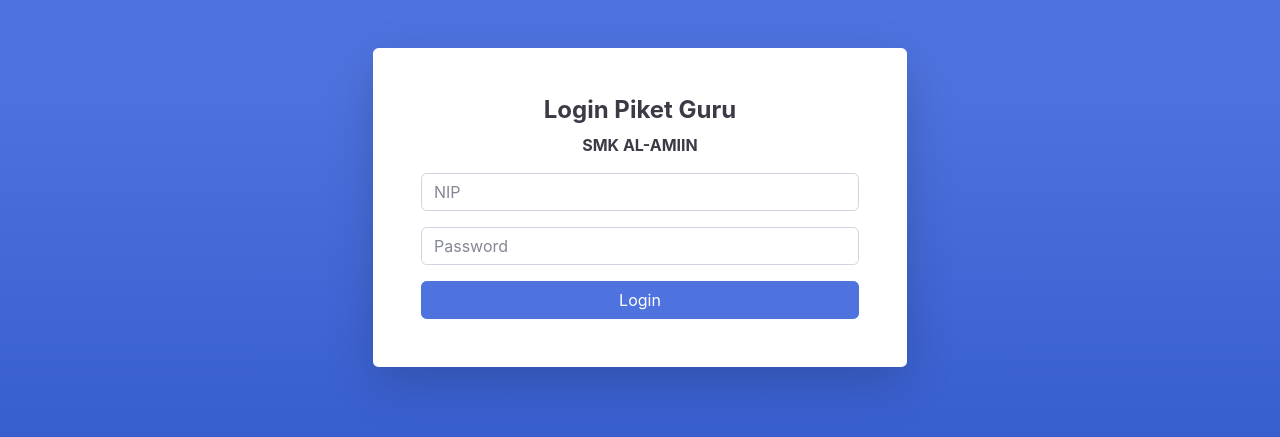
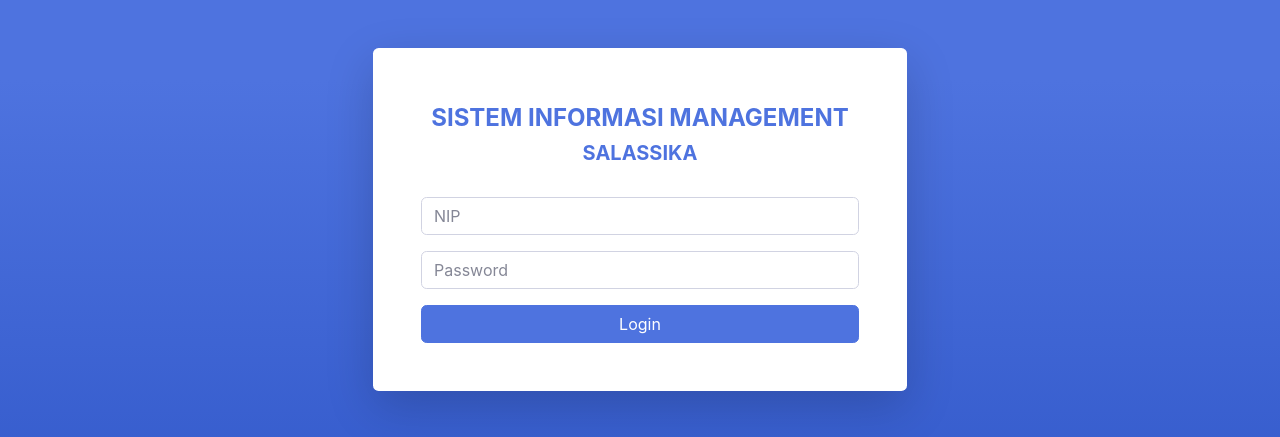
Before and after one commit to abdul-lambada/absensi_sekolah, a PHP site: page /auth/login.php in a window 1280 px wide. Shown: the top 437 px of the page. Run offline with PHP 8.4, Linux system fonts and the light colour scheme; a stand-in replaces the project's code that opens the database connection.

Commit message:
Fixed title to Management Salassika

```diff
--- a/admin/edit_guru.php
+++ b/admin/edit_guru.php
@@ -49,7 +49,7 @@ if ($_SERVER['REQUEST_METHOD'] == 'POST') {
     <meta charset="utf-8">
     <meta http-equiv="X-UA-Compatible" content="IE=edge">
     <meta name="viewport" content="width=device-width, initial-scale=1, shrink-to-fit=no">
-    <title>Edit Guru - Absensi Sekolah</title>
+    <title>Edit Guru - Management Salassika</title>
     <link href="../vendor/fontawesome-free/css/all.min.css" rel="stylesheet" type="text/css">
     <link href="../css/sb-admin-2.css" rel="stylesheet">
 </head>
--- a/admin/edit_jurusan.php
+++ b/admin/edit_jurusan.php
@@ -45,7 +45,7 @@ if ($_SERVER['REQUEST_METHOD'] == 'POST') {
     <meta charset="utf-8">
     <meta http-equiv="X-UA-Compatible" content="IE=edge">
     <meta name="viewport" content="width=device-width, initial-scale=1, shrink-to-fit=no">
-    <title>Edit Jurusan - Absensi Sekolah</title>
+    <title>Edit Jurusan - Management Salassika</title>
     <link href="../vendor/fontawesome-free/css/all.min.css" rel="stylesheet" type="text/css">
     <link href="../css/sb-admin-2.css" rel="stylesheet">
 </head>
--- a/admin/edit_kelas.php
+++ b/admin/edit_kelas.php
@@ -50,7 +50,7 @@ $jurusan_list = $stmt_jurusan->fetchAll(PDO::FETCH_ASSOC);
     <meta charset="utf-8">
     <meta http-equiv="X-UA-Compatible" content="IE=edge">
     <meta name="viewport" content="width=device-width, initial-scale=1, shrink-to-fit=no">
-    <title>Edit Kelas - Absensi Sekolah</title>
+    <title>Edit Kelas - Management Salassika</title>
     <link href="../vendor/fontawesome-free/css/all.min.css" rel="stylesheet" type="text/css">
     <link href="../css/sb-admin-2.css" rel="stylesheet">
 </head>
--- a/admin/edit_siswa.php
+++ b/admin/edit_siswa.php
@@ -53,7 +53,7 @@ $kelas_list = $stmt_kelas->fetchAll(PDO::FETCH_ASSOC);
     <meta charset="utf-8">
     <meta http-equiv="X-UA-Compatible" content="IE=edge">
     <meta name="viewport" content="width=device-width, initial-scale=1, shrink-to-fit=no">
-    <title>Edit Siswa - Absensi Sekolah</title>
+    <title>Edit Siswa - Management Salassika</title>
     <link href="../vendor/fontawesome-free/css/all.min.css" rel="stylesheet" type="text/css">
     <link href="../css/sb-admin-2.css" rel="stylesheet">
 </head>
--- a/admin/laporan_guru.php
+++ b/admin/laporan_guru.php
@@ -59,7 +59,7 @@ if ($_SERVER['REQUEST_METHOD'] == 'POST' && isset($_POST['hapus_semua_guru'])) {
     <meta charset="utf-8">
     <meta http-equiv="X-UA-Compatible" content="IE=edge">
     <meta name="viewport" content="width=device-width, initial-scale=1, shrink-to-fit=no">
-    <title>Laporan Absensi Guru - Absensi Sekolah</title>
+    <title>Laporan Absensi Guru - Management Salassika</title>
     <link href="../vendor/fontawesome-free/css/all.min.css" rel="stylesheet" type="text/css">
     <link href="../css/sb-admin-2.css" rel="stylesheet">
 </head>
--- a/admin/laporan_siswa.php
+++ b/admin/laporan_siswa.php
@@ -74,7 +74,7 @@ if ($_SERVER['REQUEST_METHOD'] == 'POST' && isset($_POST['hapus_semua_siswa']))
     <meta charset="utf-8">
     <meta http-equiv="X-UA-Compatible" content="IE=edge">
     <meta name="viewport" content="width=device-width, initial-scale=1, shrink-to-fit=no">
-    <title>Laporan Absensi Siswa - Absensi Sekolah</title>
+    <title>Laporan Absensi Siswa - Management Salassika</title>
     <link href="../vendor/fontawesome-free/css/all.min.css" rel="stylesheet" type="text/css">
     <link href="../css/sb-admin-2.css" rel="stylesheet">
 </head>
--- a/admin/tambah_guru.php
+++ b/admin/tambah_guru.php
@@ -43,7 +43,7 @@ if ($_SERVER['REQUEST_METHOD'] == 'POST') {
     <meta charset="utf-8">
     <meta http-equiv="X-UA-Compatible" content="IE=edge">
     <meta name="viewport" content="width=device-width, initial-scale=1, shrink-to-fit=no">
-    <title>Tambah Guru - Absensi Sekolah</title>
+    <title>Tambah Guru - Management Salassika</title>
     <link href="../vendor/fontawesome-free/css/all.min.css" rel="stylesheet" type="text/css">
     <link href="../css/sb-admin-2.css" rel="stylesheet">
 </head>
--- a/admin/tambah_jurusan.php
+++ b/admin/tambah_jurusan.php
@@ -41,7 +41,7 @@ if ($_SERVER['REQUEST_METHOD'] == 'POST') {
     <meta charset="utf-8">
     <meta http-equiv="X-UA-Compatible" content="IE=edge">
     <meta name="viewport" content="width=device-width, initial-scale=1, shrink-to-fit=no">
-    <title>Tambah Jurusan - Absensi Sekolah</title>
+    <title>Tambah Jurusan - Management Salassika</title>
     <link href="../vendor/fontawesome-free/css/all.min.css" rel="stylesheet" type="text/css">
     <link href="../css/sb-admin-2.css" rel="stylesheet">
 </head>
--- a/admin/tambah_kelas.php
+++ b/admin/tambah_kelas.php
@@ -60,7 +60,7 @@ if ($_SERVER['REQUEST_METHOD'] == 'POST') {
     <meta charset="utf-8">
     <meta http-equiv="X-UA-Compatible" content="IE=edge">
     <meta name="viewport" content="width=device-width, initial-scale=1, shrink-to-fit=no">
-    <title>Tambah Kelas - Absensi Sekolah</title>
+    <title>Tambah Kelas - Management Salassika</title>
     <link href="../vendor/fontawesome-free/css/all.min.css" rel="stylesheet" type="text/css">
     <link href="../css/sb-admin-2.css" rel="stylesheet">
 </head>
--- a/admin/tambah_siswa.php
+++ b/admin/tambah_siswa.php
@@ -47,7 +47,7 @@ if ($_SERVER['REQUEST_METHOD'] == 'POST') {
     <meta charset="utf-8">
     <meta http-equiv="X-UA-Compatible" content="IE=edge">
     <meta name="viewport" content="width=device-width, initial-scale=1, shrink-to-fit=no">
-    <title>Tambah Siswa - Absensi Sekolah</title>
+    <title>Tambah Siswa - Management Salassika</title>
     <link href="../vendor/fontawesome-free/css/all.min.css" rel="stylesheet" type="text/css">
     <link href="../css/sb-admin-2.css" rel="stylesheet">
 </head>
--- a/auth/login.php
+++ b/auth/login.php
@@ -39,7 +39,7 @@ if ($_SERVER['REQUEST_METHOD'] == 'POST') {
 <head>
     <meta charset="utf-8">
     <meta name="viewport" content="width=device-width, initial-scale=1">
-    <title>Login - Absensi Sekolah</title>
+    <title>Login - Management Salassika</title>
     <link href="../vendor/fontawesome-free/css/all.min.css" rel="stylesheet" type="text/css">
     <link href="../css/sb-admin-2.css" rel="stylesheet">
 </head>
@@ -50,9 +50,9 @@ if ($_SERVER['REQUEST_METHOD'] == 'POST') {
                 <div class="card o-hidden border-0 shadow-lg my-5">
                     <div class="card-body p-0">
                         <div class="p-5">
-                            <div class="text-center">
-                                <h1 class="h4 text-gray-900"><strong>Login Piket Guru</strong></h1>
-                                <p class="text-gray-900"><b>SMK AL-AMIIN</b></p>
+                            <div class="text-center py-2 pb-4">
+                                <h1 class="h4 text-primary"><strong>SISTEM INFORMASI MANAGEMENT</strong></h1>
+                                <h5 class="text-primary"><b>SALASSIKA</b></h5>
                             </div>
                             <?php if (!empty($error)): ?>
                                 <div class="alert alert-danger" role="alert">
--- a/guru/absensi_guru.php
+++ b/guru/absensi_guru.php
@@ -67,7 +67,7 @@ $absensi_list = $stmt_history->fetchAll(PDO::FETCH_ASSOC);
     <meta charset="utf-8">
     <meta http-equiv="X-UA-Compatible" content="IE=edge">
     <meta name="viewport" content="width=device-width, initial-scale=1, shrink-to-fit=no">
-    <title>Absensi Guru - Absensi Sekolah</title>
+    <title>Absensi Guru - Management Salassika</title>
     <link href="../vendor/fontawesome-free/css/all.min.css" rel="stylesheet" type="text/css">
     <link href="../css/sb-admin-2.css" rel="stylesheet">
 </head>
--- a/guru/absensi_siswa.php
+++ b/guru/absensi_siswa.php
@@ -77,7 +77,7 @@ $absensi_list = $stmt_history->fetchAll(PDO::FETCH_ASSOC);
     <meta charset="utf-8">
     <meta http-equiv="X-UA-Compatible" content="IE=edge">
     <meta name="viewport" content="width=device-width, initial-scale=1, shrink-to-fit=no">
-    <title>Absensi Siswa - Absensi Sekolah</title>
+    <title>Absensi Siswa - Management Salassika</title>
     <link href="../vendor/fontawesome-free/css/all.min.css" rel="stylesheet" type="text/css">
     <link href="../css/sb-admin-2.css" rel="stylesheet">
 </head>
--- a/guru/index.php
+++ b/guru/index.php
@@ -20,7 +20,7 @@ $nama_guru = $_SESSION['user']['nama'];
     <meta charset="utf-8">
     <meta http-equiv="X-UA-Compatible" content="IE=edge">
     <meta name="viewport" content="width=device-width, initial-scale=1, shrink-to-fit=no">
-    <title>Dashboard Guru - Absensi Sekolah</title>
+    <title>Dashboard Guru - Management Salassika</title>
     <link href="../vendor/fontawesome-free/css/all.min.css" rel="stylesheet" type="text/css">
     <link href="../css/sb-admin-2.css" rel="stylesheet">
 </head>
--- a/guru/laporan.php
+++ b/guru/laporan.php
@@ -152,7 +152,7 @@ if (isset($_GET['download']) && $_GET['download'] == 'pdf') {
     <meta charset="utf-8">
     <meta http-equiv="X-UA-Compatible" content="IE=edge">
     <meta name="viewport" content="width=device-width, initial-scale=1, shrink-to-fit=no">
-    <title>Laporan Absensi - Absensi Sekolah</title>
+    <title>Laporan Absensi - Management Salassika</title>
     <link href="../vendor/fontawesome-free/css/all.min.css" rel="stylesheet" type="text/css">
     <link href="../css/sb-admin-2.css" rel="stylesheet">
 </head>
--- a/guru/laporan_guru.php
+++ b/guru/laporan_guru.php
@@ -112,7 +112,7 @@ if (isset($_GET['download']) && $_GET['download'] == 'pdf') {
     <meta charset="utf-8">
     <meta http-equiv="X-UA-Compatible" content="IE=edge">
     <meta name="viewport" content="width=device-width, initial-scale=1, shrink-to-fit=no">
-    <title>Laporan Absensi Guru - Absensi Sekolah</title>
+    <title>Laporan Absensi Guru - Management Salassika</title>
     <link href="../vendor/fontawesome-free/css/all.min.css" rel="stylesheet" type="text/css">
     <link href="../css/sb-admin-2.css" rel="stylesheet">
 </head>
```
